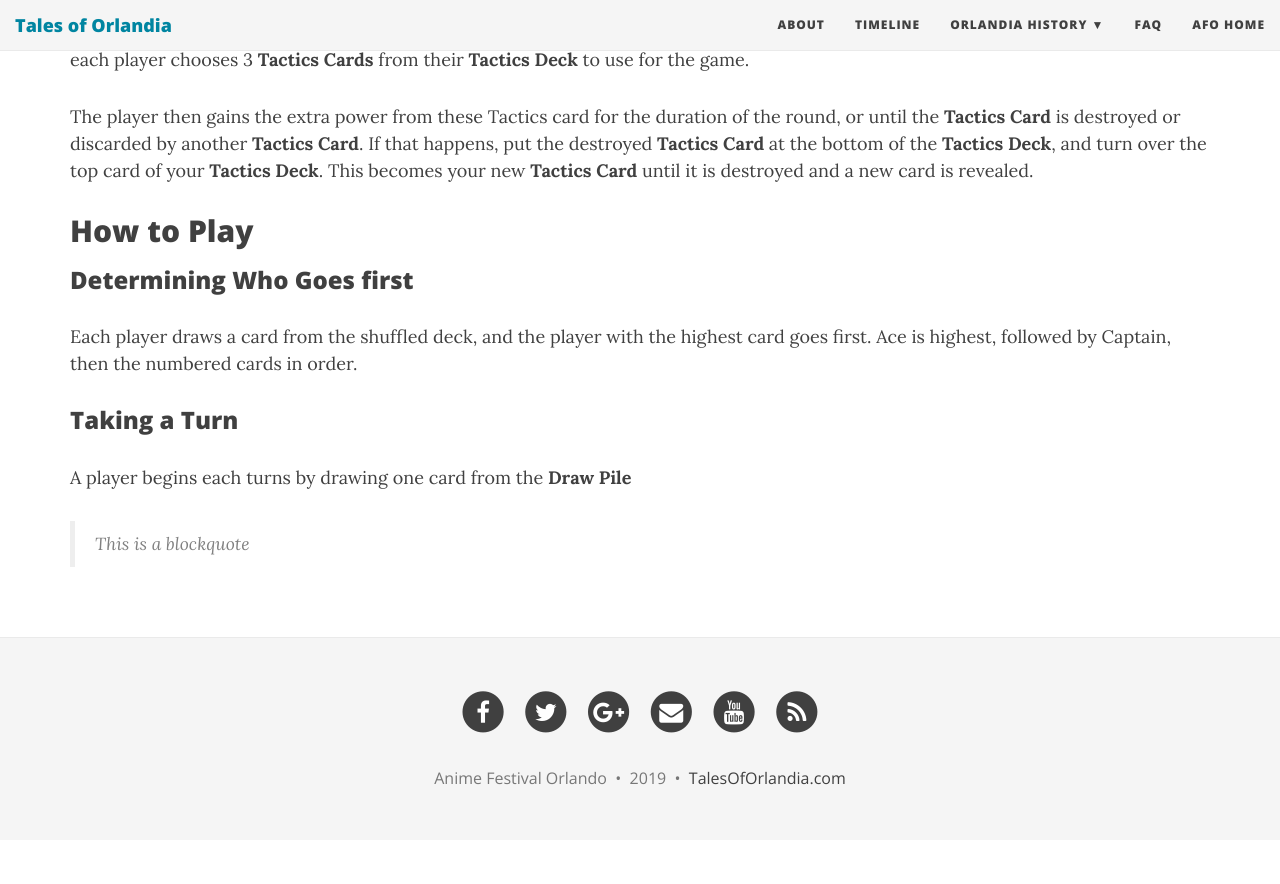
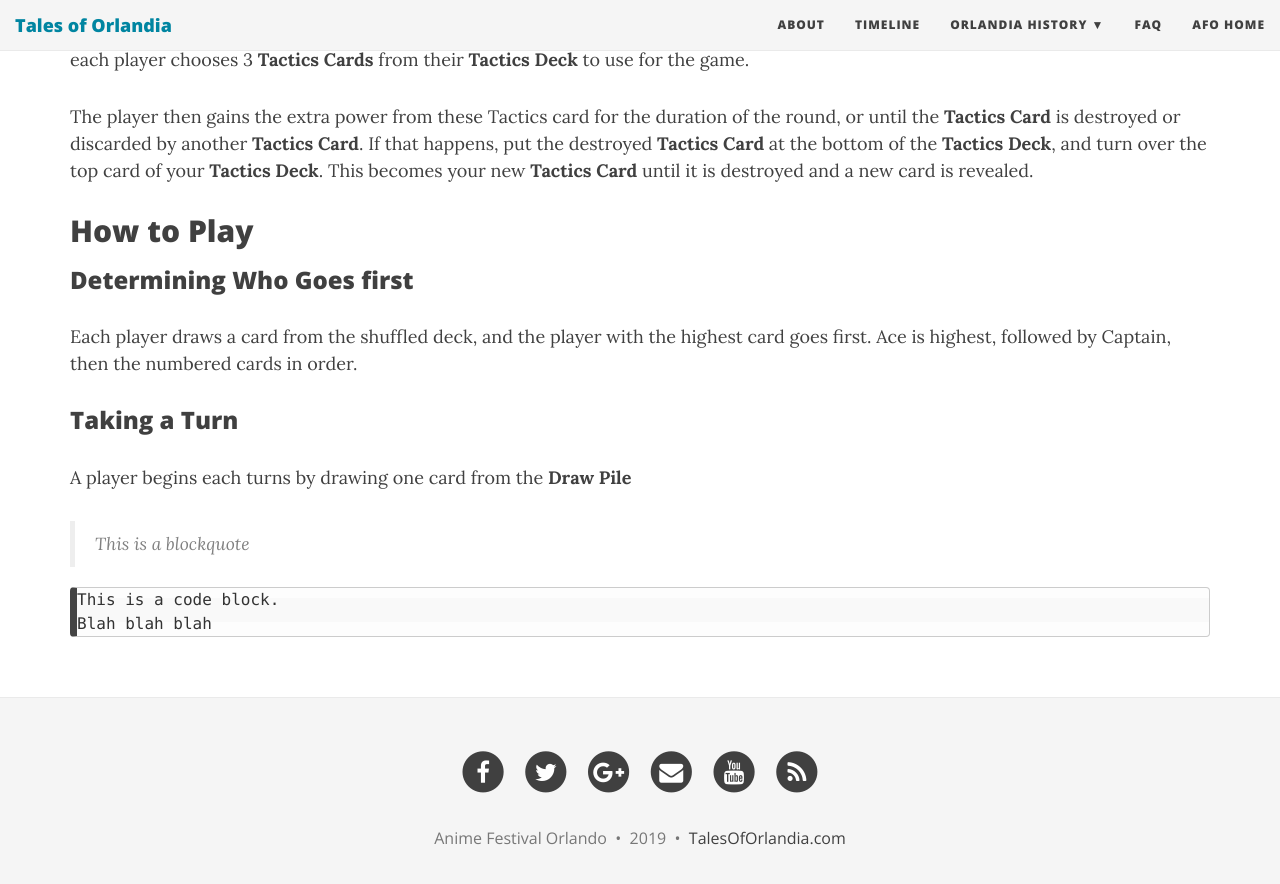
Before and after one commit to iamdavidfrancis/talesoforlandia, a Jekyll site: the page built from history/rocket/skirmish-rules.md, in a window 1280 px wide and 900 px high, scrolled down 1256 px. Shown: the top 884 px of the window. Built offline with Jekyll 4.4.1, drawn with Linux system fonts in a browser that asks for light colours; nearby versions of some CDN libraries; before the commit the page ends 2096 px from its top, so only the background shows below that.

Commit message:
Update skirmish docs

````diff
--- a/history/rocket/skirmish-rules.md
+++ b/history/rocket/skirmish-rules.md
@@ -36,3 +36,8 @@ Each player draws a card from the shuffled deck, and the player with the highest
 A player begins each turns by drawing one card from the **Draw Pile**
 
 > This is a blockquote
+
+```
+This is a code block.
+Blah blah blah
+```
````
